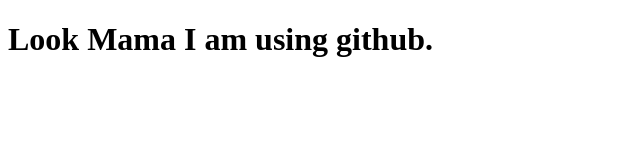
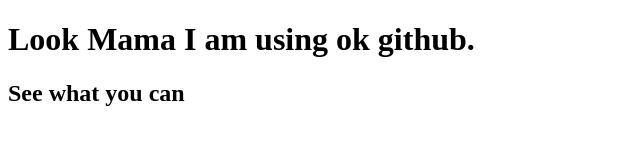
Before and after one commit to SajibChakraborty/My-first-website, a plain HTML site: page index.html in a window 1280 px wide. Shown: the whole page, without its empty margins (0-640 px from the left). Drawn offline with Linux system fonts and the light colour scheme.

Commit message:
added a header

```diff
--- a/index.html
+++ b/index.html
@@ -6,6 +6,7 @@
     <title>Document</title>
 </head>
 <body>
-    <h1>Look Mama I am using github.</h1>
+    <h1>Look Mama I am using ok github.</h1>
+    <h2>See what you can</h2>
 </body>
 </html>
```
Also changed, not shown: 1 other file.
